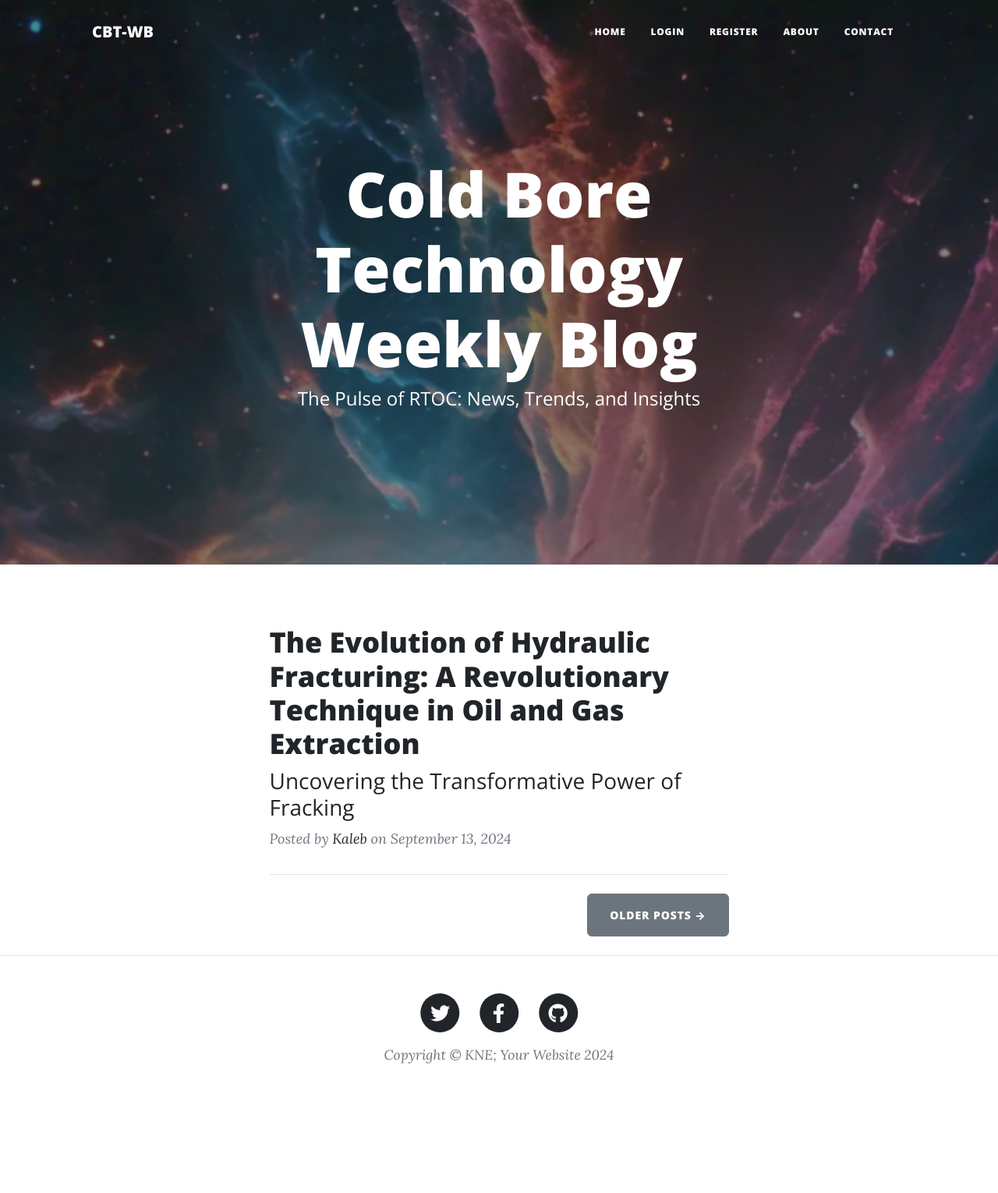
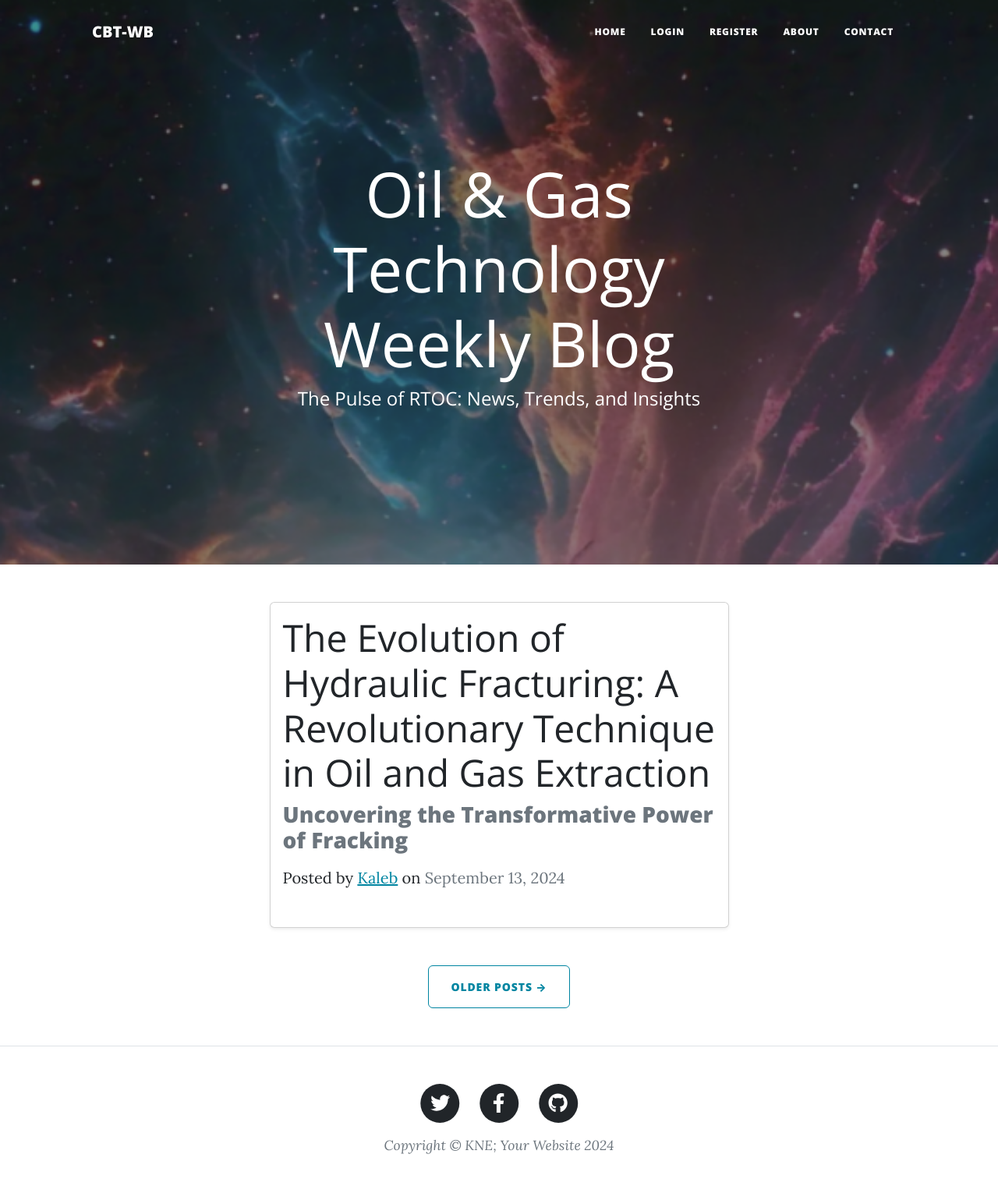
Before and after one commit to EndaleK/Blog_v1, a Flask app: page / in a window 1280 px wide. Shown: the whole page at 78% size. Before the commit the page ends 1364 px from the top, so only its background shows below. Run offline with Flask 3, Linux system fonts and the light colour scheme; data comes from the database, SQL or seed files in the repository; some libraries are stand-ins or nearby versions.

Commit message:
Update date handling in main.py and index.html

```diff
--- a/main.py
+++ b/main.py
@@ -1,4 +1,4 @@
-from datetime import date
+from datetime import date, datetime
 from flask import Flask, abort, render_template, redirect, url_for, flash, request
 from flask_bootstrap import Bootstrap5
 from flask_ckeditor import CKEditor
@@ -62,7 +62,7 @@ class BlogPost(db.Model):
     author = relationship("User", back_populates="posts")
     title = db.Column(db.String(250), unique=True, nullable=False)
     subtitle = db.Column(db.String(250), nullable=False)
-    date = db.Column(db.String(250), nullable=False)
+    date = db.Column(db.String(250), nullable=False)  # Change this line
     body = db.Column(db.Text, nullable=False)
     img_url = db.Column(db.String(250), nullable=False)
     # Parent relationship to the comments
@@ -179,6 +179,18 @@ def logout():
 def get_all_posts():
     result = db.session.execute(db.select(BlogPost))
     posts = result.scalars().all()
+
+    # Convert string dates to datetime objects
+    for post in posts:
+        if isinstance(post.date, str):
+            try:
+                post.date = datetime.strptime(post.date, "%B %d, %Y")
+            except ValueError:
+                # If the date string is in a different format, you might need to adjust the format string
+                post.date = datetime.now()  # Fallback to current date if parsing fails
+        elif not isinstance(post.date, datetime):
+            post.date = datetime.now()  # Fallback to current date if it's neither string nor datetime
+
     return render_template("index.html", all_posts=posts, current_user=current_user)
 
 
@@ -216,7 +228,7 @@ def add_new_post():
             body=form.body.data,
             img_url=form.img_url.data,
             author=current_user,
-            date=date.today().strftime("%B %d, %Y")
+            date=datetime.now()
         )
         db.session.add(new_post)
         db.session.commit()
@@ -289,5 +301,21 @@ def contact():
 #         connection.sendmail(MAIL_ADDRESS, MAIL_APP_PW, email_message)
 
 
+@app.route('/migrate_dates')
+@admin_only
+def migrate_dates():
+    posts = BlogPost.query.all()
+    for post in posts:
+        if isinstance(post.date, str):
+            try:
+                post.date = datetime.strptime(post.date, "%B %d, %Y")
+            except ValueError:
+                post.date = datetime.now()
+        elif not isinstance(post.date, datetime):
+            post.date = datetime.now()
+    db.session.commit()
+    return "Date migration completed"
+
+
 if __name__ == "__main__":
     app.run(debug=False)
--- a/templates/index.html
+++ b/templates/index.html
@@ -1,62 +1,63 @@
 {% include "header.html" %}
 
-<!-- Page Header-->
-<header
-  class="masthead"
-  style="background-image: url('../static/assets/img/nova03.png')"
->
+<!-- Page Header -->
+<header class="masthead" style="background-image: url('../static/assets/img/nova03.png')">
+  <div class="overlay"></div>
   <div class="container position-relative px-3 px-lg-4">
     <div class="row gx-4 gx-lg-5 justify-content-center">
       <div class="col-md-10 col-lg-8 col-xl-7">
-        <div class="site-heading">
-          <h1>Cold Bore Technology Weekly Blog</h1>
+        <div class="site-heading text-center text-white">
+          <h1 class="display-4">Oil & Gas Technology Weekly Blog</h1>
           <span class="subheading">The Pulse of RTOC: News, Trends, and Insights</span>
         </div>
       </div>
     </div>
   </div>
 </header>
-<!-- Main Content-->
-<div class="container px-4 px-lg-5">
+
+<!-- Main Content -->
+<div class="container px-4 px-lg-5 my-5">
   <div class="row gx-4 gx-lg-5 justify-content-center">
     <div class="col-md-10 col-lg-8 col-xl-7">
-      <!-- Post preview-->
+
+      <!-- Post Previews -->
       {% for post in all_posts %}
-      <div class="post-preview">
-        <a href="{{ url_for('show_post', post_id=post.id) }}">
-          <h2 class="post-title">{{ post.title }}</h2>
-          <h3 class="post-subtitle">{{ post.subtitle }}</h3>
-        </a>
-        <p class="post-meta">
-          Posted by
-          <!-- post.author.name is now a User object -->
-          <a href="#">{{post.author.name}}</a>
-          on {{post.date}}
-          <!-- Only show delete button if user id is 1 (admin user) -->
-          {% if current_user.id == 4: %}
-          <a href="{{url_for('delete_post', post_id=post.id) }}">✘</a>
-          {% endif %}
-        </p>
+      <div class="post-preview mb-5">
+        <div class="card shadow-sm">
+          <div class="card-body">
+            <a href="{{ url_for('show_post', post_id=post.id) }}" class="text-decoration-none">
+              <h2 class="post-title display-5">{{ post.title }}</h2>
+              <h3 class="post-subtitle text-muted">{{ post.subtitle }}</h3>
+            </a>
+            <p class="post-meta mt-3">
+              Posted by
+              <a href="#" class="text-primary">{{ post.author.name }}</a>
+              {% if post.date is string %}
+                on <span class="text-muted">{{ post.date }}</span>
+              {% else %}
+                on <span class="text-muted">{{ post.date.strftime('%B %d, %Y') }}</span>
+              {% endif %}
+              {% if current_user.id == 4 %}
+              <a href="{{ url_for('delete_post', post_id=post.id) }}" class="text-danger ms-2" title="Delete Post">✘</a>
+              {% endif %}
+            </p>
+          </div>
+        </div>
       </div>
-      <!-- Divider-->
-      <hr class="my-4" />
       {% endfor %}
 
-      <!-- New Post -->
-      <!-- Only show Create Post button if user id is 1 (admin user) -->
-      {% if current_user.id == 1: %}
+      <!-- Create New Post Button -->
+      {% if current_user.id == 1 %}
       <div class="d-flex justify-content-end mb-4">
-        <a
-          class="btn btn-primary float-right"
-          href="{{url_for('add_new_post')}}"
-          >Create New Post</a
-        >
+        <a class="btn btn-success" href="{{ url_for('add_new_post') }}">
+          <i class="bi bi-plus-circle me-2"></i>Create New Post
+        </a>
       </div>
       {% endif %}
 
-      <!-- Pager-->
-      <div class="d-flex justify-content-end mb-4">
-        <a class="btn btn-secondary text-uppercase" href="#!">Older Posts →</a>
+      <!-- Pager -->
+      <div class="d-flex justify-content-center">
+        <a class="btn btn-outline-primary text-uppercase" href="#!">Older Posts →</a>
       </div>
     </div>
   </div>
```
